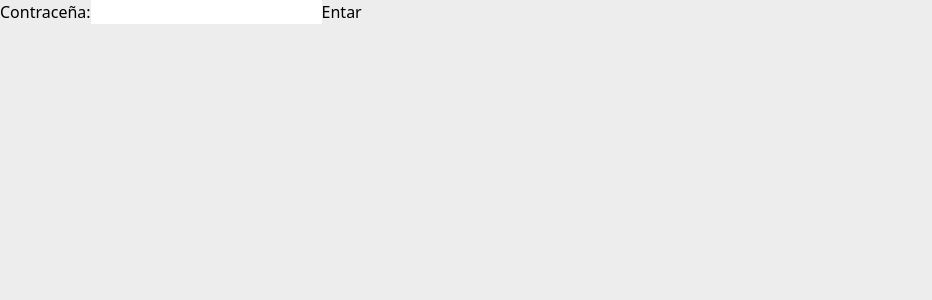
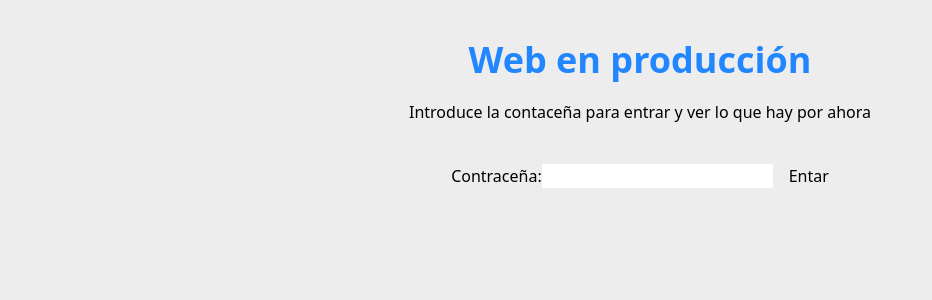
Before and after one commit to eudys1/brokenHeartsReactWeb, a Next.js app: page / in a window 1280 px wide. Shown: the top 300 px of the page, without its empty margins (0-932 px from the left). Built offline with nearby package versions, Linux system fonts and the light colour scheme.

Commit message:
add some styles pass auth to acces into the web

```diff
--- a/components/AuthWeb.tsx
+++ b/components/AuthWeb.tsx
@@ -8,10 +8,15 @@ interface AuthWebProps {
 export default function AuthWeb({ children }: AuthWebProps) {
     const [isAuth, setIsAuth] = useState(false);
     const [passwd, setPasswd] = useState("");
+    const [error, setError] = useState("");
 
     const handleSubmit = () => {
 
-        passwd == "12345qwert" ? (setIsAuth(true), sessionStorage.setItem("signed", "true")) : setIsAuth(false);
+        passwd == "12345qwert" ?
+            (setIsAuth(true), sessionStorage.setItem("signed", "true"), setError(""))
+            :
+            (setIsAuth(false), setError("Contraseña incorrecta"),document.getElementsByTagName("input")[0].value = "")
+
         console.log(process.env.REACT_APP_AUTH_PASSWD);
 
     }
@@ -26,13 +31,20 @@ export default function AuthWeb({ children }: AuthWebProps) {
     // if (isAuth) return (<>{children}</>)
     return (<>
 
-        {isAuth ? children : <div>
-            <div>
+        {isAuth ? children :
+            <div className="max-w-2xl mx-auto flex flex-row md:flex-col text-center mt-10">
+                <h1 className="text-4xl font-bold text-[#2286FF]">Web en producción</h1>
+                <p className="py-5">Introduce la contaceña para entrar y ver lo que hay por ahora</p>
+
+                <div className="m-5 flex flex-col md:flex-row gap-4 items-center justify-center">
+
                     <label>Contraceña:
                         <input type="password" name="passwd" value={passwd} onChange={(e) => setPasswd(e.target.value)} />
                     </label>
                     <input type="submit" value="Entar" onClick={handleSubmit} />
                 </div>
+                <span className="text-[#ff0000]">{error}</span>
+
             </div>}
 
     </>
```
Lines whose indentation alone changed are shown as unchanged.
